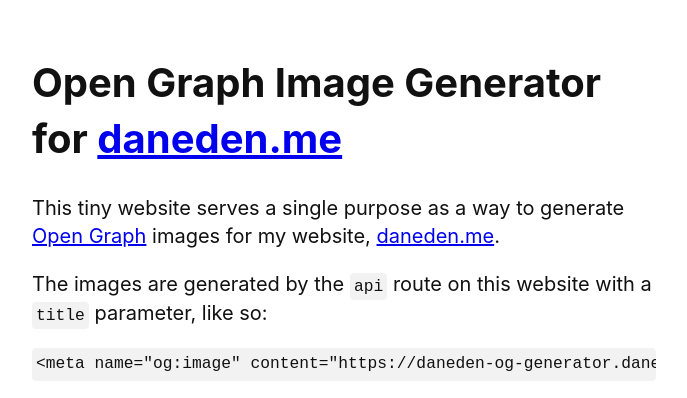
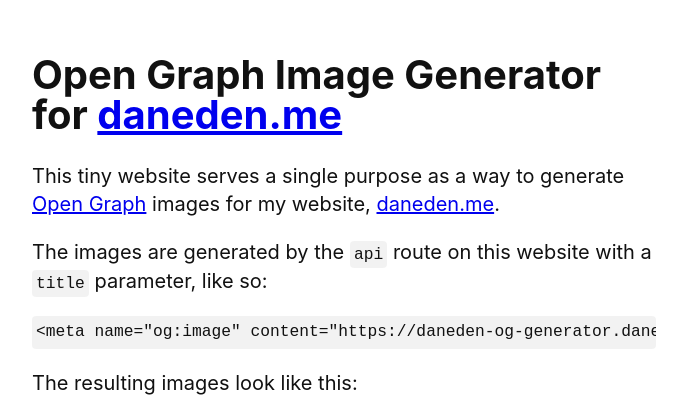
Before and after one commit to daneden/daneden-og-image-generator, a website: page index.html in a window 1280 px wide. Shown: the top 398 px of the page, without its empty margins (296-983 px from the left). Drawn offline with Linux system fonts and the light colour scheme.

Commit message:
Specify line-height for h1

```diff
--- a/index.html
+++ b/index.html
@@ -36,6 +36,10 @@
       overflow: scroll;
       max-width: 100%;
     }
+
+    h1 {
+      line-height: 1;
+    }
   </style>
   <body>
     <h1>Open Graph Image Generator for <a href="https://daneden.me">daneden.me</a></h1>
```
